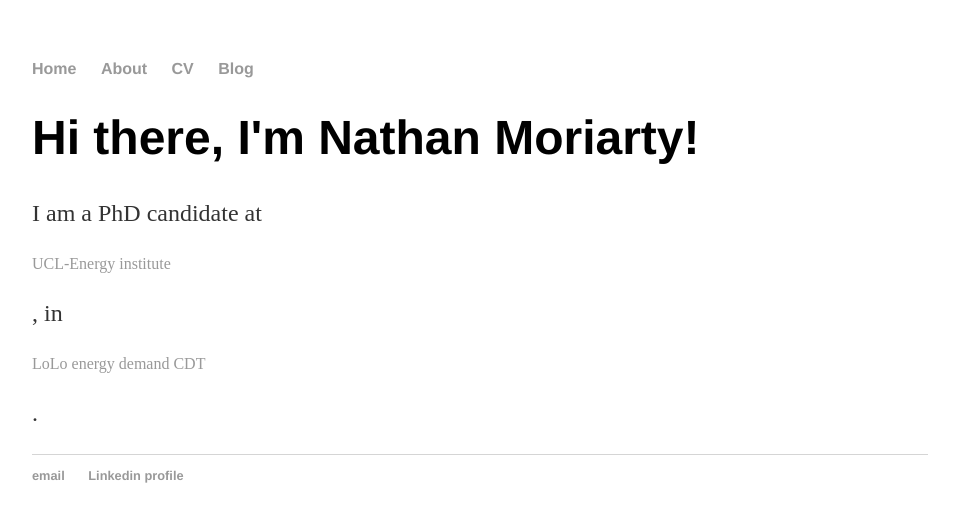
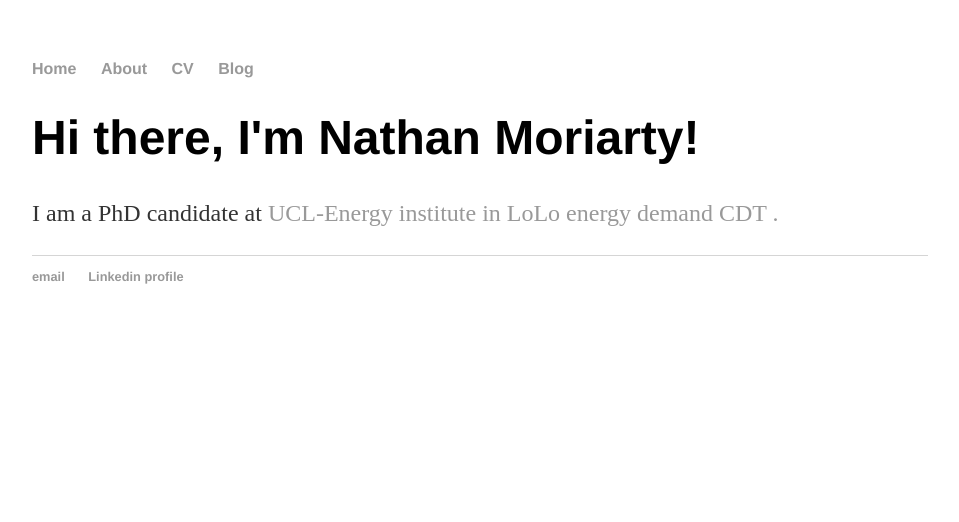
Before and after one commit to nathanmoriarty/nathanmoriarty.github.io, a Jekyll site: the page built from index.html, in a window 1280 px wide. Shown: the top 522 px of the page, without its empty margins (160-1119 px from the left). Built offline with Jekyll 4.4.1, drawn with Linux system fonts in a browser that asks for light colours.

Commit message:
Update index.html

```diff
--- a/index.html
+++ b/index.html
@@ -4,6 +4,10 @@ title: Nathan Moriarty, PhD Candidate
 ---
 <div class="blurb">
 	<h1>Hi there, I'm Nathan Moriarty!</h1>
-	<p>I am a PhD candidate at </p><a href="https://www.ucl.ac.uk/bartlett/energy/">UCL-Energy institute<a/><p>, in </p><a href="http://www.lolo.ac.uk/about-us/">LoLo energy demand CDT<a/><p>.</p>
+	<p>I am a PhD candidate at
+	<a href="https://www.ucl.ac.uk/bartlett/energy/">UCL-Energy institute<a/>
+	in
+	<a href="http://www.lolo.ac.uk/about-us/">LoLo energy demand CDT<a/>
+	.</p>
 	<!-- add a subsite hyperlink with this: <a href="/about">Read more about my life...</a> -->
 </div><!-- /.blurb -->
```
